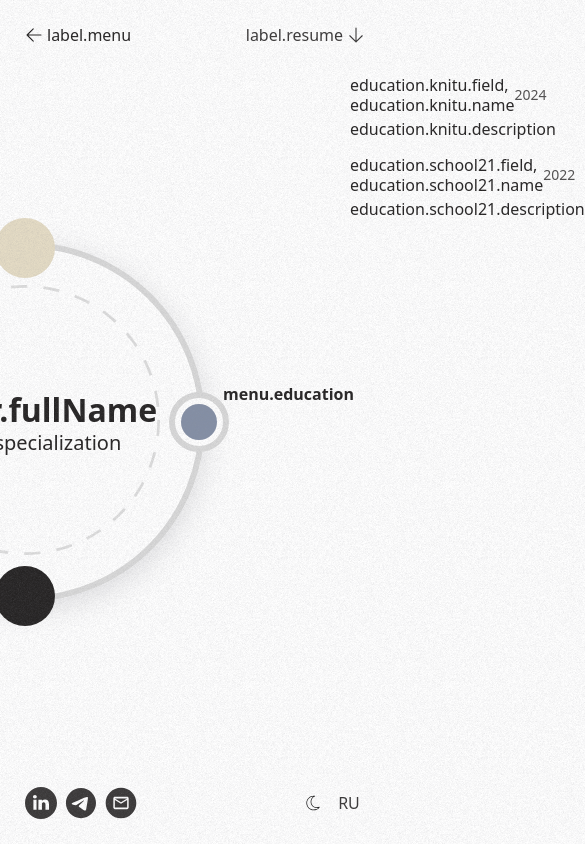
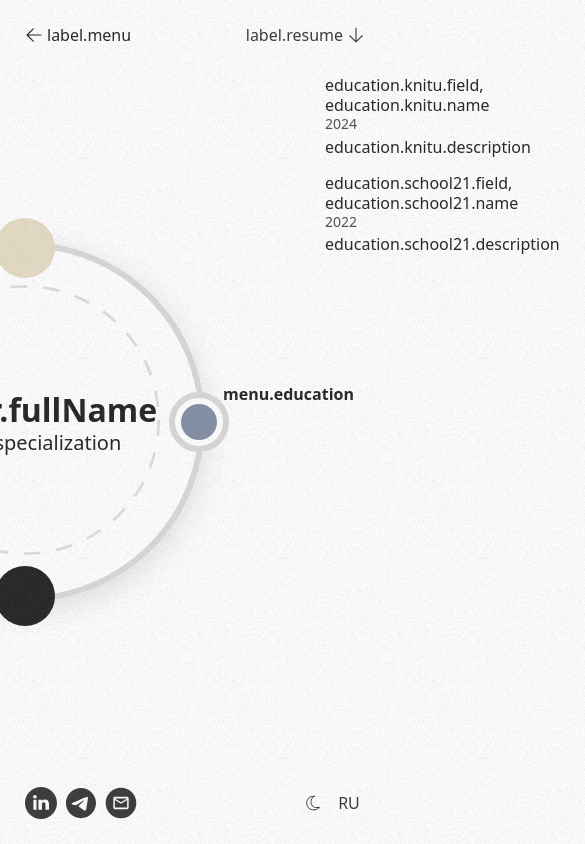
Before and after one commit to AtaiSamak/portfolio, a React (Create React App) app: page / in a window 390 px wide. Both pictures are taken after a click on the element "menu.education". Shown: the whole page, 585 px wide, since content can reach past the window. Built offline with nearby package versions, Linux system fonts and the light colour scheme.

Commit message:
feat: add transfer for titles

```diff
--- a/src/app/App.module.scss
+++ b/src/app/App.module.scss
@@ -81,7 +81,7 @@
 
   @media (max-width: 1024px) {
     max-width: 984px;
-    padding-left: 350px;
+    padding-left: 325px;
     padding-right: 125px;
   }
 }
--- a/src/components/education/Education.module.scss
+++ b/src/components/education/Education.module.scss
@@ -10,14 +10,16 @@
   display: flex;
   justify-content: space-between;
   align-items: center;
+
+  @media (max-width: 1024px) {
+    flex-direction: column;
+    align-items: flex-start;
+  }
 }
 
 .name,
 .date {
   font-weight: 500;
-  span {
-    text-wrap: nowrap;
-  }
 }
 
 .date {
--- a/src/components/education/Education.tsx
+++ b/src/components/education/Education.tsx
@@ -14,7 +14,7 @@ const Education = () => {
         <div key={index} className={styles.container}>
           <div className={styles.header}>
             <div className={styles.name}>
-              <span>{t(item.field)}</span>, <span>{t(item.name)}</span>
+              {t(item.field)}, {t(item.name)}
             </div>
             <div className={styles.date}>{item.date.getFullYear()}</div>
           </div>
--- a/src/components/work/Work.module.scss
+++ b/src/components/work/Work.module.scss
@@ -10,6 +10,10 @@
   display: flex;
   justify-content: space-between;
   margin-bottom: 0.25em;
+
+  @media (max-width: 1024px) {
+    flex-direction: column;
+  }
 }
 
 .date {
```
